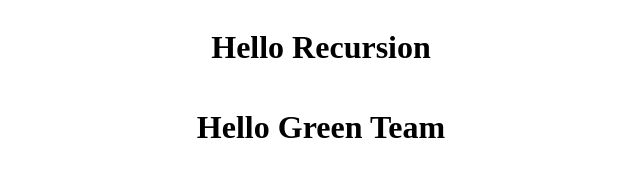
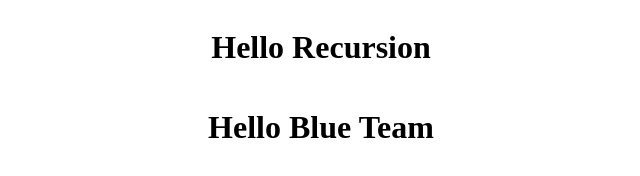
Before and after one commit to teamdev-RecursionRed/task1, a plain HTML site: page index.html in a window 1280 px wide. Shown: the whole page, without its empty margins (319-959 px from the left). Drawn offline with Linux system fonts and the light colour scheme.

Commit message:
add-blue-greeting

```diff
--- a/index.html
+++ b/index.html
@@ -10,7 +10,7 @@
 <body>
     <div class="container">
         <h1>Hello Recursion</h1>
-        <h1>Hello Green Team</h1>
+        <h1>Hello Blue Team</h1>
     </div>
 </body>
 </html>
```
